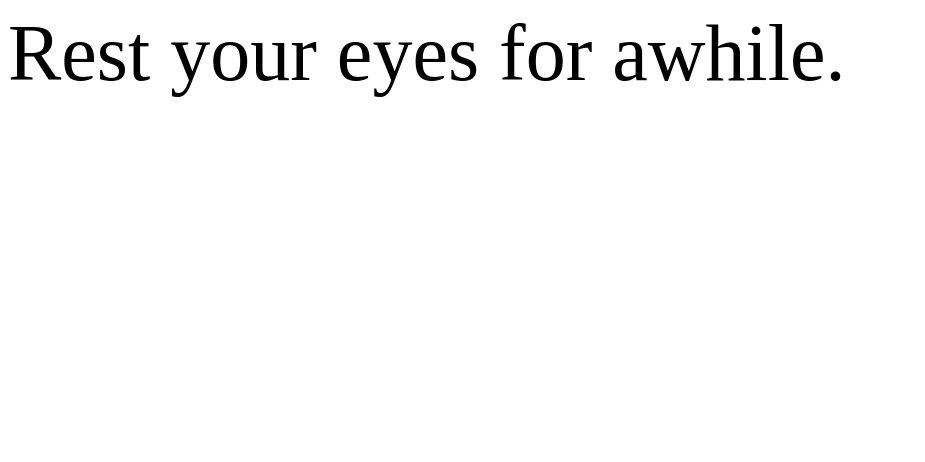
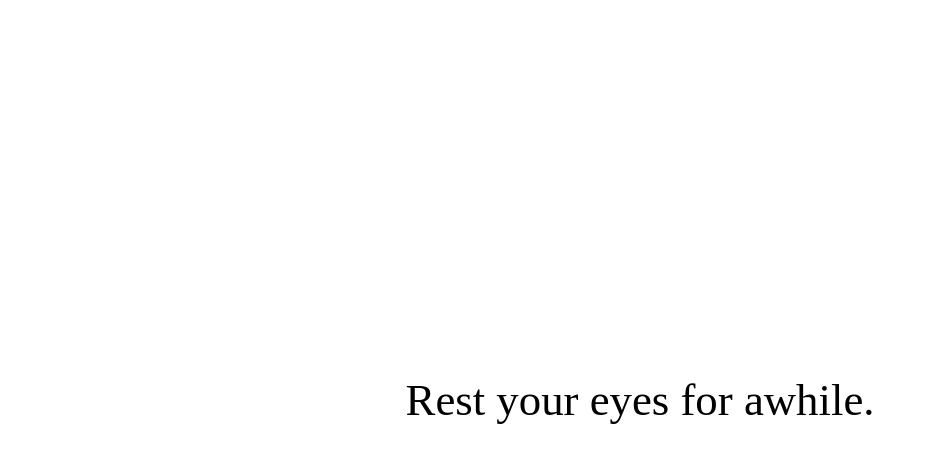
Before and after one commit to MerkleBros/catnap, an Electron app: page app/index.html in a window 1280 px wide. Shown: the whole page, without its empty margins (0-925 px from the left). Drawn offline with Linux system fonts and the light colour scheme.

Commit message:
App: Font size is relative to viewport

```diff
--- a/app/index.html
+++ b/app/index.html
@@ -1,5 +1,9 @@
 <html>
   <body>
-    <div style="font-size: 80px;">Rest your eyes for awhile.</div>
+    <div
+      style="font-size: 3.5vw; position: absolute; top: 50%; left: 50%;
+      transform: translate(-50%,-50%);">
+      Rest your eyes for awhile.
+    </div>
   </body>
 </html>
```
